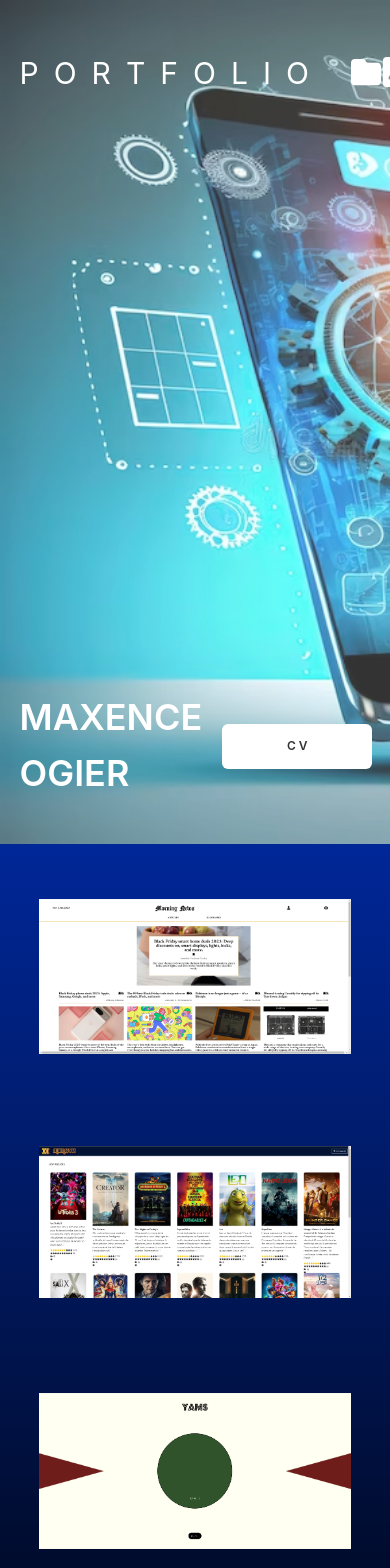
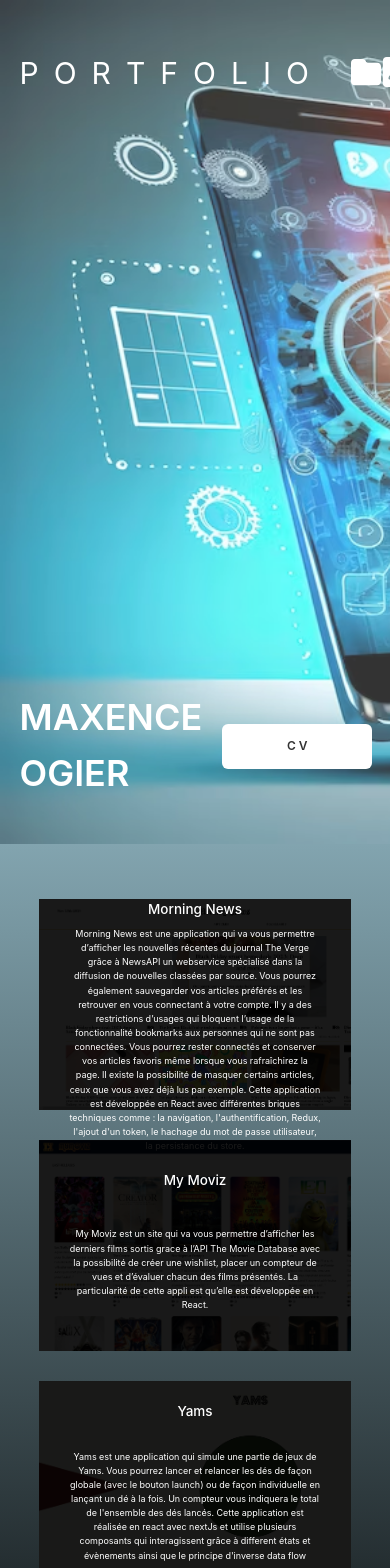
Before and after one commit to X3nc3/portfolio-frontend, a Next.js app: page / in a window 390 px wide. Shown: the top 1568 px of the page. Built offline with nearby package versions, Linux system fonts and the light colour scheme.

Commit message:
fix respnsive

```diff
--- a/components/Products.js
+++ b/components/Products.js
@@ -35,26 +35,19 @@ function Products() {
 
   const productsCards = products.map((product, i) => {
     return (
-      <div key={i}>
+      <div key={i} >
         <Link href={product.lien}>
-            <a className={styles.link} style={{ textDecoration: "none", color: "inherit" }}>
-            <Popover
-            content={product.content}
-            title={product.name}
-            trigger="hover"
-            placement="bottom"
-            overlayStyle={{ width: '600px' }}
-          >
+            <a style={{ textDecoration: "none", color: "inherit" }}>
               <div
                 key={i}
                 style={{
                   backgroundImage: `url(${product.image})`,
                   backgroundSize: "contain",
+                  backgroundSize: "cover",
                   backgroundRepeat: 'no-repeat',
                 }}
                 className={styles.productCard}
-              ></div>
-              </Popover>
+              ><div className={styles.overlayStyle}><h2 style={{color: "white"}}>{product.name}</h2><p style={{color: "white", marginRight: 30, marginLeft: 30, textAlign:"center"}}>{product.content}</p></div></div>
             </a>
         </Link>
       </div>
--- a/styles/Home.module.css
+++ b/styles/Home.module.css
@@ -125,7 +125,7 @@
   background: linear-gradient(
     0deg,
     rgba(0, 0, 0, 1) 0%,
-    rgba(0, 39, 152, 1) 100%
+    rgba(55, 77, 120, 1) 100%
   );
 }
 
@@ -249,4 +249,12 @@
     background-size: cover;
     opacity: 0.8;
   }
+  .projets {
+    background: rgb(0, 0, 0);
+    background: linear-gradient(
+      0deg,
+      rgba(0, 0, 0, 1) 0%,
+      rgba(130, 164, 175, 1) 100%
+    );
+  }
 }
--- a/styles/Products.module.css
+++ b/styles/Products.module.css
@@ -7,10 +7,10 @@
   flex-wrap: wrap;
   color: black;
   margin-top: 40px;
-  cursor:pointer
 }
 
 .productCard {
+  position: relative;
   width: 40vw;
   height: 40vh;
   display: flex;
@@ -20,8 +20,31 @@
   color: black;
   margin: 15px;
 }
-.productCard:hover {
-  opacity: 0.3;
+.overlayStyle{
+  opacity: 0;
+  display: flex;
+  flex-direction: column;
+  justify-content: space-evenly;
+  align-items: center;
+  top: 0;
+    left: 0;
+    width: 100%;
+    height: 100%;
+}
+.overlayStyle:hover {
+  opacity: 1;
+  font-size: 17px;
+  color: white;
+  display: flex;
+  flex-direction: column;
+  justify-content: space-evenly;
+  align-items: center;
+    top: 0;
+    left: 0;
+    width: 100%;
+    height: 100%;
+    background-color: rgba(0, 0, 0, 0.9);
+    z-index: 1;
 }
 .textDiv {
   display: flex;
@@ -61,10 +84,7 @@
 .textThin {
   font-size: 12px;
 }
-.link{
-  display: inline-block;
-  position: relative;
-}
+
 @media screen and (min-width: 350px) and (max-width: 767.98px){
   .main {
     width: 100vw;
@@ -87,4 +107,19 @@
     color: black;
     margin: 15px;
   }
+  .overlayStyle {
+    opacity: 1;
+    color: white;
+    font-size: 9px;
+    display: flex;
+    flex-direction: column;
+    justify-content: space-evenly;
+    align-items: center;
+      top: 0;
+      left: 0;
+      width: 100%;
+      height: 100%;
+      background-color: rgba(0, 0, 0, 0.9);
+      z-index: 1;
+  }
 }
```
